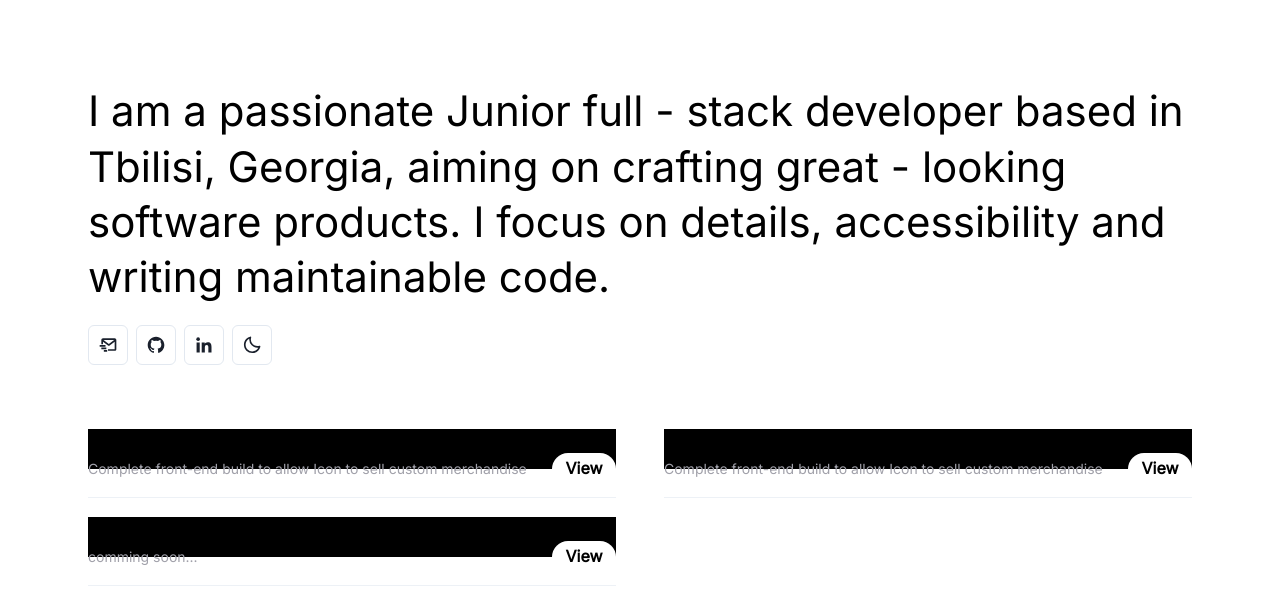
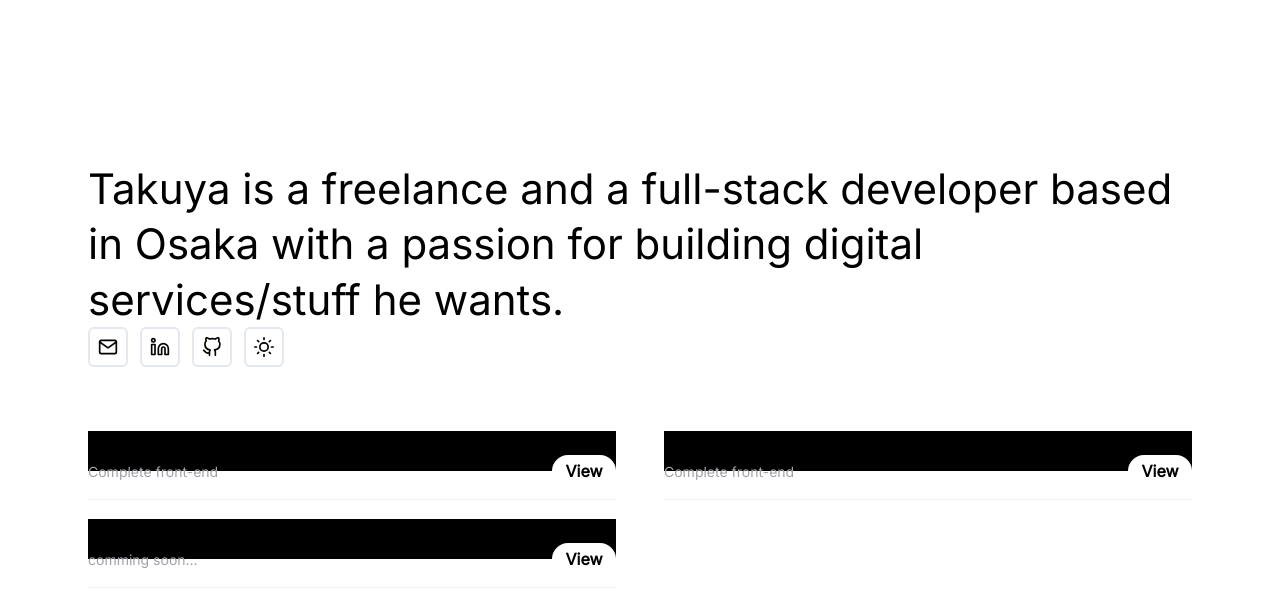
Before and after one commit to dieetcola/next.js-portfolio, a Next.js app: page / in a window 1280 px wide. Shown: the top 606 px of the page. Built offline with nearby package versions, Linux system fonts and the light colour scheme.

Commit message:
reffactor home page, fix type list-item component type errors

```diff
--- /dev/null
+++ b/components/grid-item.tsx
@@ -0,0 +1,29 @@
+import React from 'react';
+import { Box, Text, Heading, Flex, Link, Button, Divider, ListItem } from '@chakra-ui/react';
+
+export const GridItem = ({ name, desc, path }) => (
+  <Box w='100%' h='10' bg='black'>
+    <Heading as='h2' size='md'>
+      {name}
+    </Heading>
+
+    <Flex justifyContent='space-between' alignItems='center'>
+      <Text fontSize='sm' color='#A1A1AA'>
+        {desc}
+      </Text>
+      <Link href={path} target='_blank'>
+        <Button
+          _hover={{ bg: '#ebedf0' }}
+          borderRadius={20}
+          bg='white'
+          color='black'
+          p='0'
+          h={8}
+          w={16}>
+          View
+        </Button>
+      </Link>
+    </Flex>
+    <Divider orientation='horizontal' mt={3} />
+  </Box>
+);
--- /dev/null
+++ b/components/list-item.tsx
@@ -0,0 +1,18 @@
+import React from 'react';
+import NextLink from 'next/link';
+import type { Route } from 'next';
+import { Box, IconButton, IconButtonProps } from '@chakra-ui/react';
+
+export default function ListItem<T extends string>({
+  href,
+  title,
+  ...rest
+}: { href: Route<T> | URL } & IconButtonProps) {
+  return (
+    <Box display='flex' alignItems='end' gap={3}>
+      <NextLink href={href} target={title === 'Email' ? '' : '_blank'}>
+        <IconButton variant='outline' colorScheme='gray' fontSize='20px' {...rest} />
+      </NextLink>
+    </Box>
+  );
+}
--- /dev/null
+++ b/components/paragraph.tsx
@@ -0,0 +1,17 @@
+import { chakra } from '@chakra-ui/react';
+
+const ChakraParagraph = chakra('p', {
+  baseStyle: {
+    fontSize: ['18px', '22px', '42px'],
+    lineHeight: '132%',
+    letterSpacing: '-2%',
+    textAlign: 'start',
+  },
+});
+
+export const Paragraph = () => (
+  <ChakraParagraph>
+    Takuya is a freelance and a full-stack developer based in Osaka with a passion for building
+    digital services/stuff he wants.
+  </ChakraParagraph>
+);
--- /dev/null
+++ b/config/social.tsx
@@ -0,0 +1,22 @@
+import { FiMail, FiLinkedin, FiGithub } from 'react-icons/fi';
+
+export const socialAccounts = [
+  {
+    icon: <FiMail />,
+    href: 'mailto:svanidzeee@gmail.com',
+    title: 'Email',
+    'aria-label': 'Email Icon',
+  },
+  {
+    icon: <FiLinkedin />,
+    href: 'https://Linkedin.com',
+    title: 'Linkedin',
+    'aria-label': 'Linkedin Icon',
+  },
+  {
+    icon: <FiGithub />,
+    href: 'https://github.com',
+    title: 'Github',
+    'aria-label': 'Github Icon',
+  },
+];
--- a/lib/theme.ts
+++ b/lib/theme.ts
@@ -131,11 +131,15 @@ const outline = defineStyle({
   border: '2px solid #FAFAFA', // change the appearance of the border
   borderRadius: 'md',
   fontWeight: 'semibold', // change the font weight
-  background: 'black',
-  color: '#FAFAFA',
+  background: 'white',
+  color: 'black',
   // padding: '116px',
   // h: '22px',
   // fontSize: 'sm',
+  _dark: {
+    background: 'black',
+    color: '#FAFAFA',
+  },
 });
 
 const xl = defineStyle({
@@ -148,36 +152,40 @@ const xl = defineStyle({
   py: '111px', // <-- these values are tokens from the design system
 });
 
-const customIconButton = defineStyle({
-  border: '2px solid #FAFAFA', // change the appearance of the border
-  background: '#FAFAFA',
-  color: 'black',
-  // fontFamily: 'serif',
-  fontWeight: 'normal',
-
-  // let's also provide dark mode alternatives
-  _dark: {
-    background: 'black',
-    color: '#FAFAFA',
-  },
+export const buttonTheme = defineStyleConfig({
+  variants: { outline },
 });
 
-const buttonTheme = defineStyleConfig({
-  // variants: { outline },
-  variants: { customIconButton },
+// const customIconButton = defineStyle({
+//   border: '2px solid #FAFAFA', // change the appearance of the border
+//   background: '#FAFAFA',
+//   color: 'black',
+//   // fontFamily: 'serif',
+//   fontWeight: 'normal',
 
-  // sizes: { xl },
-});
+//   // let's also provide dark mode alternatives
+//   _dark: {
+//     background: 'black',
+//     color: '#FAFAFA',
+//   },
+// });
 
-const custom = defineStyle({
-  color: 'yellow.500',
-  fontFamily: 'mono',
-  fontWeight: 'semibold',
-  // let's also provide dark mode alternatives
-  _dark: {
-    color: 'yellow.300',
-  },
-});
+// const buttonTheme = defineStyleConfig({
+//   // variants: { outline },
+//   variants: { customIconButton },
+
+//   // sizes: { xl },
+// });
+
+// const custom = defineStyle({
+//   color: 'yellow.500',
+//   fontFamily: 'mono',
+//   fontWeight: 'semibold',
+//   // let's also provide dark mode alternatives
+//   _dark: {
+//     color: 'yellow.300',
+//   },
+// });
 
 const theme = extendTheme({
   config,
--- a/pages/index.tsx
+++ b/pages/index.tsx
@@ -1,145 +1,67 @@
 import React from 'react';
-import Head from 'next/head';
 
 import {
   Box,
-  Center,
-  Flex,
   Grid,
-  HStack,
-  Menu,
-  MenuButton,
-  MenuItem,
-  MenuList,
-  Text,
+  List,
+  ListItem as ChakraListItem,
+  IconButton,
+  useColorMode,
 } from '@chakra-ui/react';
-import { BiLogoGithub, BiMailSend, BiLogoLinkedin, BiMoon } from 'react-icons/bi';
-import {
-  Icon,
-  IconButton,
-  Button,
-  SimpleGrid,
-  GridItem,
-  useColorMode,
-  useColorModeValue,
-  MenuOptionGroup,
-  MenuItemOption,
-  Heading,
-  Divider,
-} from '@chakra-ui/react';
+
+import { FiMoon, FiSun } from 'react-icons/fi';
+import { Paragraph } from '@/components/paragraph';
+import ListItem from '@/components/list-item';
+import { GridItem } from '@/components/grid-item';
+import { socialAccounts } from '@/config/social';
 
 const projects = [
   {
-    name: 'Analytics',
-    description: 'Complete front-end build to allow Icon to sell custom merchandise',
+    name: 'Portfolio',
+    description: 'Complete front-end ',
+    path: 'https://github.com/',
   },
   {
-    name: 'Analytics',
-    description: 'Complete front-end build to allow Icon to sell custom merchandise',
+    name: 'Favourite-Pubs',
+    description: 'Complete front-end ',
+    path: 'https://github.com/',
   },
   {
-    name: 'Analytics',
+    name: 'Reminder App',
     description: 'comming soon...',
+    path: 'https://github.com/',
   },
 ];
 
 export default function Home() {
   const { colorMode, toggleColorMode } = useColorMode();
-  console.log(colorMode);
-  const bg = useColorModeValue('red.500', 'red.200');
-  const color = useColorModeValue('white', 'gray.800');
 
   return (
-    <>
-      <Head>
-        <title>Create Next App</title>
-        <meta name='description' content='Generated by create next app' />
-        <meta name='viewport' content='width=device-width, initial-scale=1' />
-        <link rel='icon' href='/favicon.ico' />
-      </Head>
+    <Box display='flex' flexDir='column' h='90vh' justifyContent='center'>
+      <Paragraph />
 
-      <Flex
-        // bg={bg}
-        // color={color}
-        height={'80vh'}
-        flexDir='column'
-        alignContent={'center'}
-        justifyContent={'center'}>
-        {/* Text */}
-        <Text textStyle='h1'>
-          I am a passionate Junior full - stack developer based in Tbilisi, Georgia, aiming on
-          crafting great - looking software products. I focus on details, accessibility and writing
-          maintainable code.
-        </Text>
+      <List display='flex' alignItems='end' gap={3}>
+        {socialAccounts?.map(({ ...rest }, i) => (
+          <ListItem key={i} {...rest} />
+        ))}
 
-        {/* Icons */}
-        <HStack mt={5}>
+        <ChakraListItem>
           <IconButton
-            // size='xl'
+            onClick={toggleColorMode}
             variant='outline'
             colorScheme='gray'
-            aria-label='Done'
+            aria-label='Sun and Moon Icons'
             fontSize='20px'
-            icon={<BiMailSend />}
+            icon={colorMode === 'light' ? <FiSun /> : <FiMoon />}
           />
-          <IconButton
-            // isRound={true}
-            variant='outline'
-            colorScheme='gray'
-            aria-label='Done'
-            fontSize='20px'
-            icon={<BiLogoGithub />}
-          />
-          <IconButton
-            // isRound={true}
-            variant='outline'
-            colorScheme='gray'
-            aria-label='Done'
-            fontSize='20px'
-            icon={<BiLogoLinkedin />}
-          />
-          <IconButton
-            // isRound={true}
-            onClick={toggleColorMode}
-            // size='xl'
-            variant='outline'
-            colorScheme='gray'
-            aria-label='Done'
-            fontSize='20px'
-            icon={colorMode === 'light' ? <BiMoon /> : <BiLogoGithub />}
-          />
-        </HStack>
+        </ChakraListItem>
+      </List>
 
-        {/* Works */}
-
-        <Grid templateColumns='repeat(2, 1fr)' gap={12} mt={16}>
-          {projects.map((item) => (
-            <GridItem w='100%' h='10' bg='black'>
-              <Heading as='h2' size='md' sx={{ textTransform: 'uppercase' }}>
-                {item.name}
-              </Heading>
-
-              <Flex justifyContent='space-between' alignItems='center'>
-                <Text fontSize='sm' color='#A1A1AA'>
-                  {item.description}
-                </Text>
-                <Button
-                  _hover={{ bg: '#ebedf0' }}
-                  borderRadius={20}
-                  bg='white'
-                  color='black'
-                  p='0'
-                  h={8}
-                  w={16}>
-                  View
-                </Button>
-              </Flex>
-              <Divider orientation='horizontal' mt={3} />
-            </GridItem>
-          ))}
-        </Grid>
-        {/* <Button onClick={toggleColorMode}>Toggle {colorMode === 'light' ? 'Dark' : 'Light'}</Button> */}
-      </Flex>
-    </>
+      <Grid templateColumns='repeat(2, 1fr)' gap={12} mt={16}>
+        {projects?.map((item) => (
+          <GridItem name={item.name} desc={item.description} path={item.path} />
+        ))}
+      </Grid>
+    </Box>
   );
 }
```
Also changed, not shown: components/test.tsx (added, +7 -0 lines).
